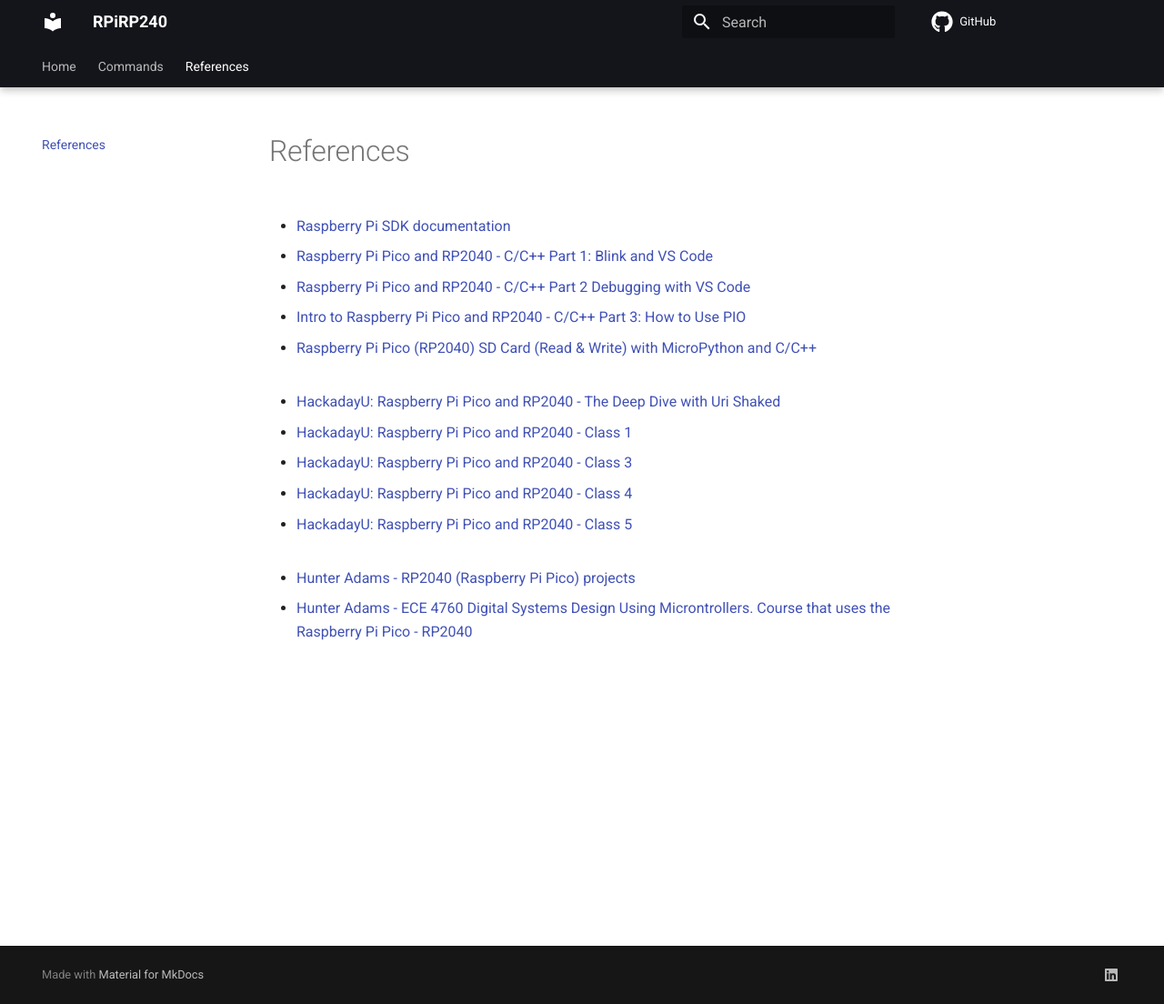
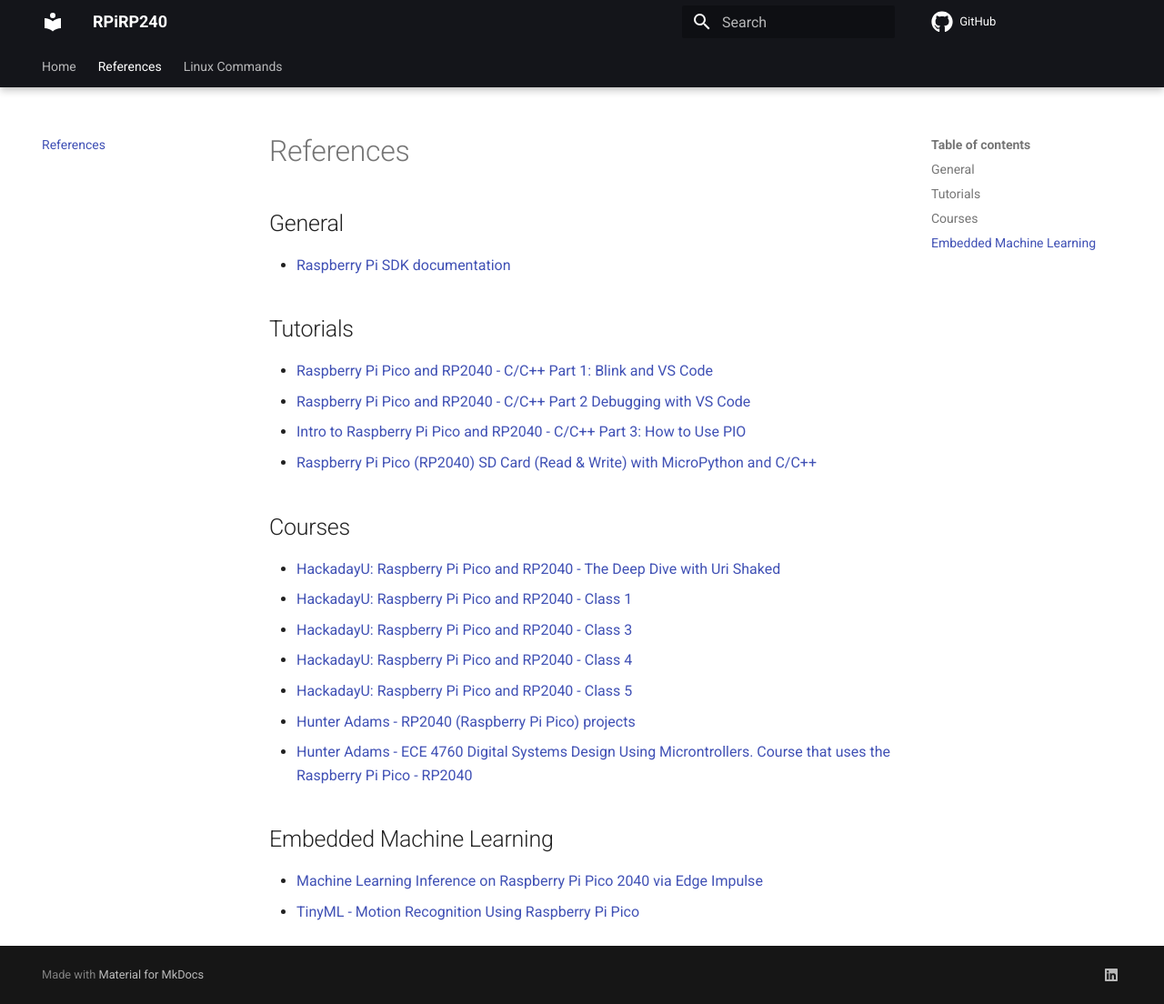
Before and after one commit to JrVerbiest/Raspberry-Pi-Pico-Projects, an MkDocs documentation site: the page built from docs/references.md, in a window 1280 px wide and 1104 px high. Shown: the whole window at 91% size. Built offline with MkDocs 1.6.1 and Material for MkDocs 9.7.7, drawn with Linux system fonts in a browser that asks for light colours.

Commit message:
update docs

```diff
--- a/docs/references.md
+++ b/docs/references.md
@@ -1,15 +1,23 @@
 # References
 
+## General
 - [ Raspberry Pi SDK documentation](https://cec-code-lab.aps.edu/robotics/resources/pico-c-api/weblinks_page.html)
 
+## Tutorials
 - [Raspberry Pi Pico and RP2040 - C/C++ Part 1: Blink and VS Code](https://www.digikey.be/en/maker/projects/raspberry-pi-pico-and-rp2040-cc-part-1-blink-and-vs-code/7102fb8bca95452e9df6150f39ae8422)<br>
 - [Raspberry Pi Pico and RP2040 - C/C++ Part 2 Debugging with VS Code](https://www.digikey.be/en/maker/projects/raspberry-pi-pico-and-rp2040-cc-part-2-debugging-with-vs-code/470abc7efb07432b82c95f6f67f184c0)<br>
 - [Intro to Raspberry Pi Pico and RP2040 - C/C++ Part 3: How to Use PIO](https://www.youtube.com/watch?v=JSis2NU65w8)<br>
-- [Raspberry Pi Pico (RP2040) SD Card (Read & Write) with MicroPython and C/C++](https://www.youtube.com/watch?v=u-vmsIr-s7w&list=PLEBQazB0HUyQO6rJxKr2umPCgmfAU-cqR&index=11)<br><br>
+- [Raspberry Pi Pico (RP2040) SD Card (Read & Write) with MicroPython and C/C++](https://www.youtube.com/watch?v=u-vmsIr-s7w&list=PLEBQazB0HUyQO6rJxKr2umPCgmfAU-cqR&index=11)
+
+## Courses
 - [HackadayU: Raspberry Pi Pico and RP2040 - The Deep Dive with Uri Shaked](https://www.youtube.com/watch?v=OLV-TSRTTE8&list=PL_tws4AXg7auiZHZsL-qfrXoMiUONBB0U)<br>
 - [HackadayU: Raspberry Pi Pico and RP2040 - Class 1](https://www.youtube.com/watch?v=Duel_Oaases)<br>
 - [HackadayU: Raspberry Pi Pico and RP2040 - Class 3](https://www.youtube.com/watch?v=VknkYqvYF7g&list=PL_tws4AXg7auiZHZsL-qfrXoMiUONBB0U&index=4)<br>
 - [HackadayU: Raspberry Pi Pico and RP2040 - Class 4](https://www.youtube.com/watch?v=amJ8EyEYoQs&list=PL_tws4AXg7auiZHZsL-qfrXoMiUONBB0U&index=5)<br>
-- [HackadayU: Raspberry Pi Pico and RP2040 - Class 5 ](https://www.youtube.com/watch?v=LIA9wpt7N60&list=PL_tws4AXg7auiZHZsL-qfrXoMiUONBB0U&index=6)<br><br>
+- [HackadayU: Raspberry Pi Pico and RP2040 - Class 5 ](https://www.youtube.com/watch?v=LIA9wpt7N60&list=PL_tws4AXg7auiZHZsL-qfrXoMiUONBB0U&index=6)<br>
 - [Hunter Adams - RP2040 (Raspberry Pi Pico) projects](https://vanhunteradams.com/)<br>
 - [Hunter Adams - ECE 4760 Digital Systems Design Using Microntrollers. Course that uses the Raspberry Pi Pico - RP2040](https://ece4760.github.io/)
+
+## Embedded Machine Learning
+- [Machine Learning Inference on Raspberry Pi Pico 2040 via Edge Impulse](https://www.youtube.com/watch?v=LmSrY_pZho0)<br>
+- [TinyML - Motion Recognition Using Raspberry Pi Pico](https://www.hackster.io/mjrobot/tinyml-motion-recognition-using-raspberry-pi-pico-6b6071)
--- a/mkdocs.yml
+++ b/mkdocs.yml
@@ -28,8 +28,8 @@
 
 nav:
   - Home: 'index.md'
-  - Commands: 'commands.md'
   - References: 'references.md'
+  - Linux Commands: 'commands.md'
 
 extra:
   social:
```
